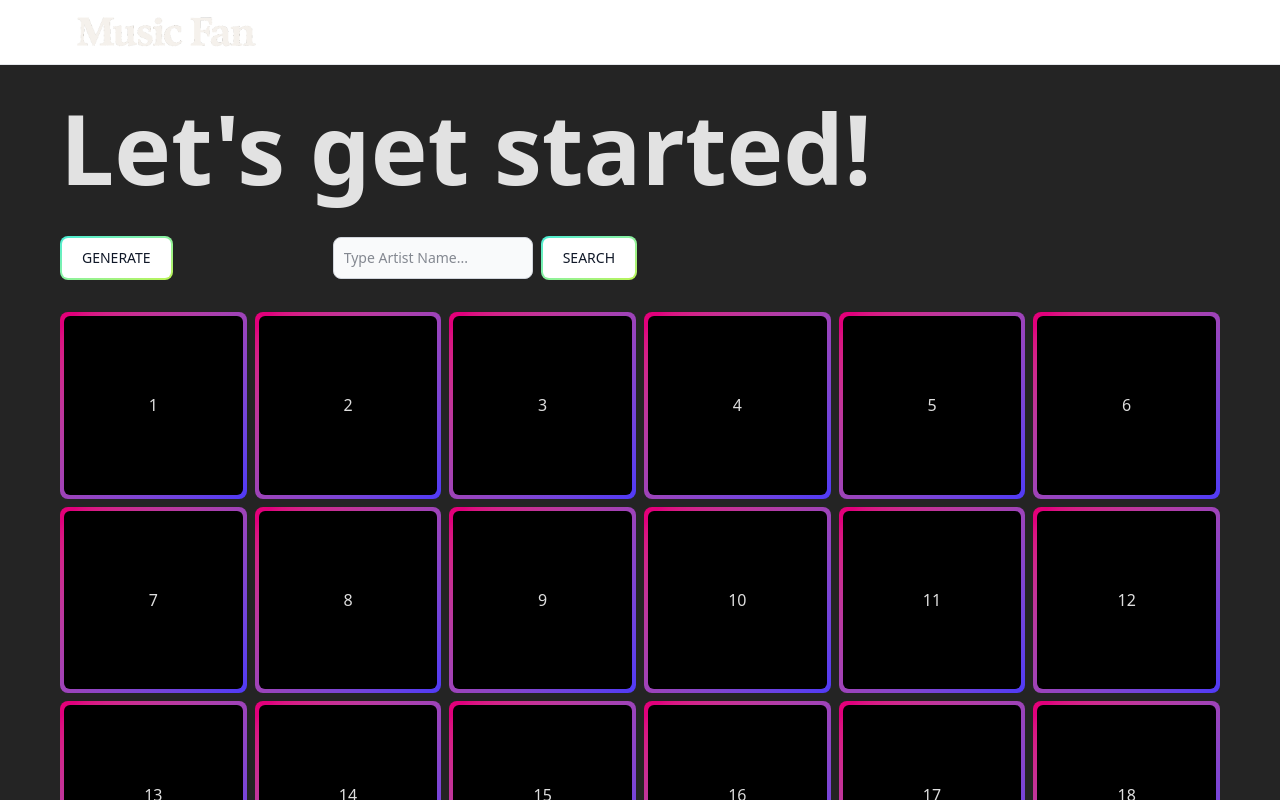
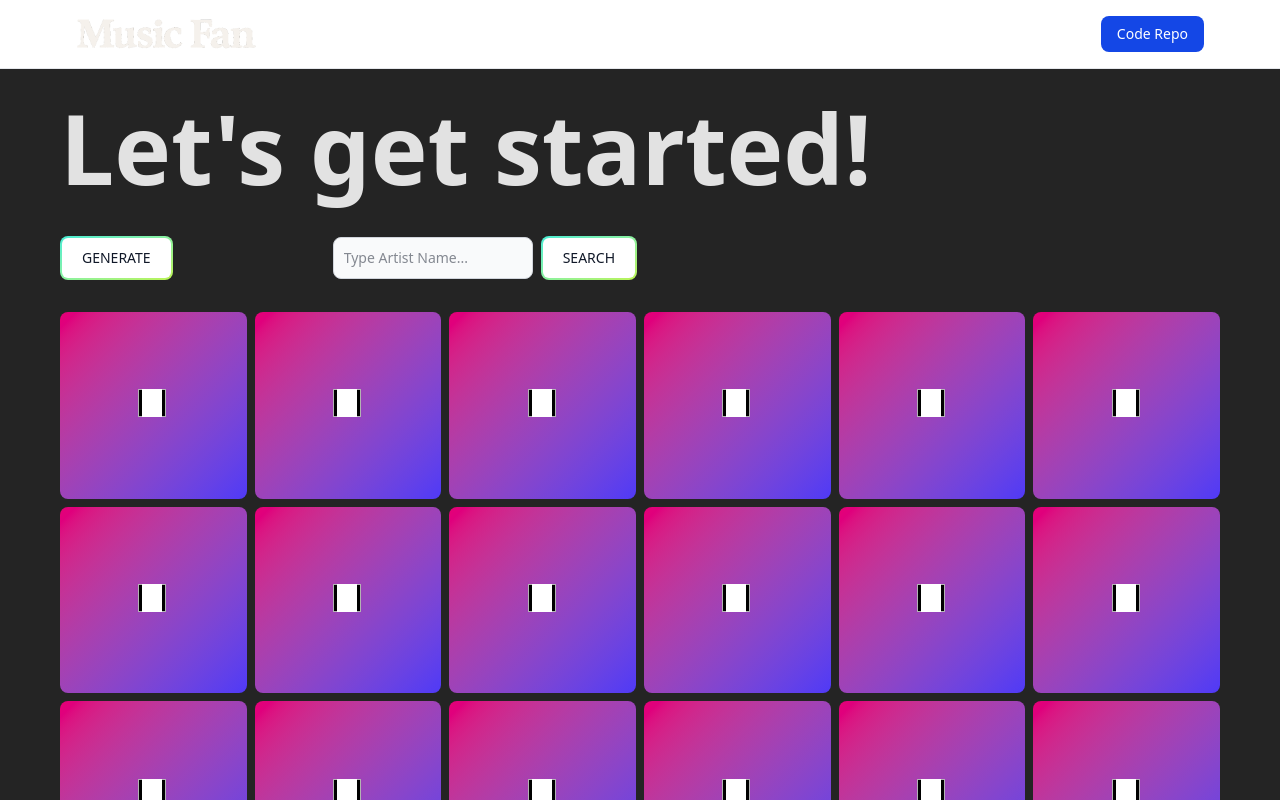
Before and after one commit to 0xadri/poster-it-app, a React (Vite) app: page / in a window 1280 px wide. Shown: the top 800 px of the page. Built offline with nearby package versions, Linux system fonts and the light colour scheme.

Commit message:
NUMBER IN BRACKET Component

```diff
--- a/src/components/NavBar.jsx
+++ b/src/components/NavBar.jsx
@@ -1,22 +1,21 @@
+import { Link } from "react-router-dom";
+
 const NavBar = () => {
   return (
     <nav className="px-15 bg-white dark:bg-gray-900 fixed w-full z-20 top-0 start-0 border-b border-gray-200 dark:border-gray-600">
       <div className="max-w-screen-xl flex flex-wrap items-center justify-between mx-auto p-4">
         <a href="/" className="flex items-center space-x-3 rtl:space-x-reverse">
-          <img
-            src="/public/music-fan_00.png"
-            className="h-8"
-            alt="Flowbite Logo"
-          />
+          <img src="/music-fan_00.png" className="h-8" alt="Flowbite Logo" />
         </a>
-        {/* <div className="flex md:order-2 space-x-3 md:space-x-0 rtl:space-x-reverse">
-          <button
-            type="button"
+        <div className="flex md:order-2 space-x-3 md:space-x-0 rtl:space-x-reverse">
+          <a
+            href="https://github.com/0xadri/poster-it-app"
+            target="_blank"
             className="text-white bg-blue-700 hover:bg-blue-800 focus:ring-4 focus:outline-none focus:ring-blue-300 font-medium rounded-lg text-sm px-4 py-2 text-center dark:bg-blue-600 dark:hover:bg-blue-700 dark:focus:ring-blue-800"
           >
-            Get started
-          </button>
-          <button
+            Code Repo
+          </a>
+          {/* <button
             data-collapse-toggle="navbar-sticky"
             type="button"
             className="inline-flex items-center p-2 w-10 h-10 justify-center text-sm text-gray-500 rounded-lg md:hidden hover:bg-gray-100 focus:outline-none focus:ring-2 focus:ring-gray-200 dark:text-gray-400 dark:hover:bg-gray-700 dark:focus:ring-gray-600"
@@ -39,8 +38,8 @@ const NavBar = () => {
                 d="M1 1h15M1 7h15M1 13h15"
               />
             </svg>
-          </button>
-        </div> */}
+          </button> */}
+        </div>
         {/* <div
           className="items-center justify-between hidden w-full md:flex md:w-auto md:order-1"
           id="navbar-sticky"
--- /dev/null
+++ b/src/components/NumberInBrackets.jsx
@@ -0,0 +1,14 @@
+const NumberInBrackets = ({ number }) => {
+  return (
+    <div className="absolute z-1 inset-1/2 -ml-[15px] -mt-[16px] grid size-7 grid-cols-1 grid-rows-1 mx-auto place-content-center border-1 font-mono text-[10px]/7 font-medium bg-black border-white/70 text-white">
+      <div className=" col-start-1 row-start-1 grid place-content-center">
+        <div className="h-7 w-5 bg-white dark:bg-gray-950"></div>
+      </div>
+      <div className=" col-start-1 row-start-1 grid place-content-center tracking-widest">
+        {number > 10 ? number : "0" + number}
+      </div>
+    </div>
+  );
+};
+
+export default NumberInBrackets;
--- a/src/components/Poster.jsx
+++ b/src/components/Poster.jsx
@@ -1,3 +1,5 @@
+import NumberInBrackets from "./NumberInBrackets";
+
 const Poster = () => {
   const total = 90;
   let arrayIds = [];
@@ -11,11 +13,9 @@ const Poster = () => {
         return (
           <div
             key={item}
-            className="aspect-square rounded-lg bg-fuchsia-500 p-1 bg-gradient-to-tl from-indigo-600 to-pink-600"
+            className="relative aspect-square rounded-lg bg-fuchsia-500 p-1 bg-gradient-to-tl from-indigo-600 to-pink-600"
           >
-            <div className="w-full h-full rounded-md bg-black flex items-center justify-center">
-              {item}
-            </div>
+            <NumberInBrackets number={item} />
           </div>
         );
       })}
```
